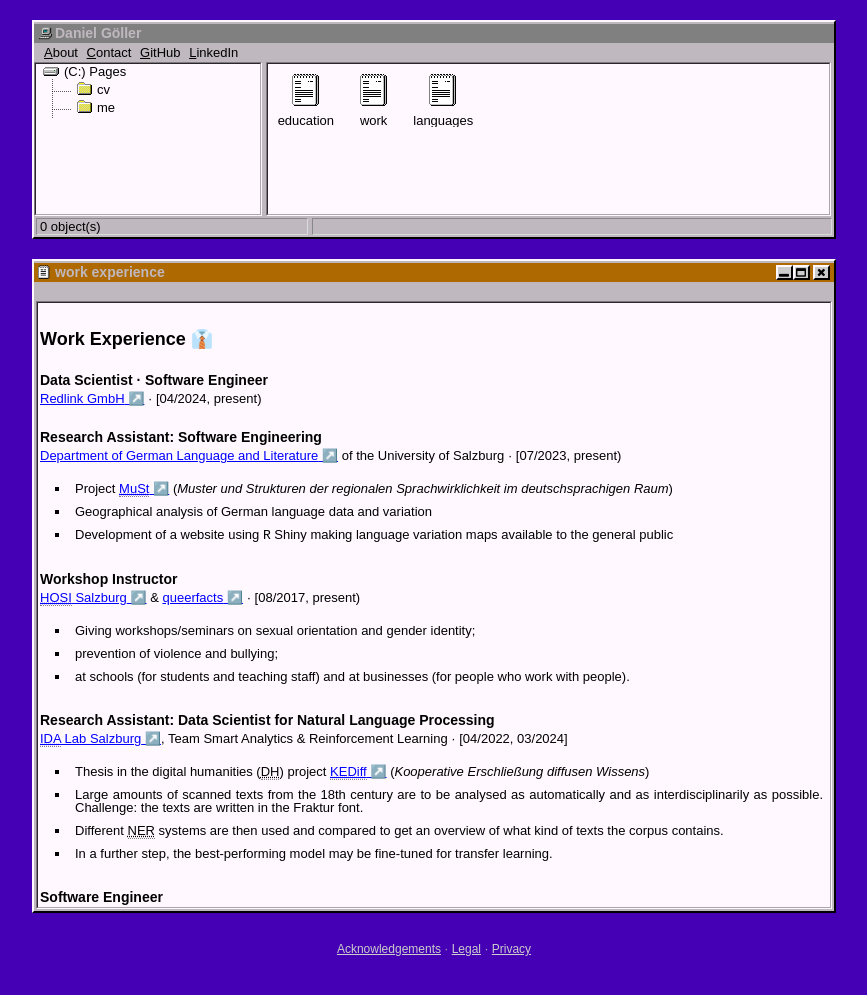
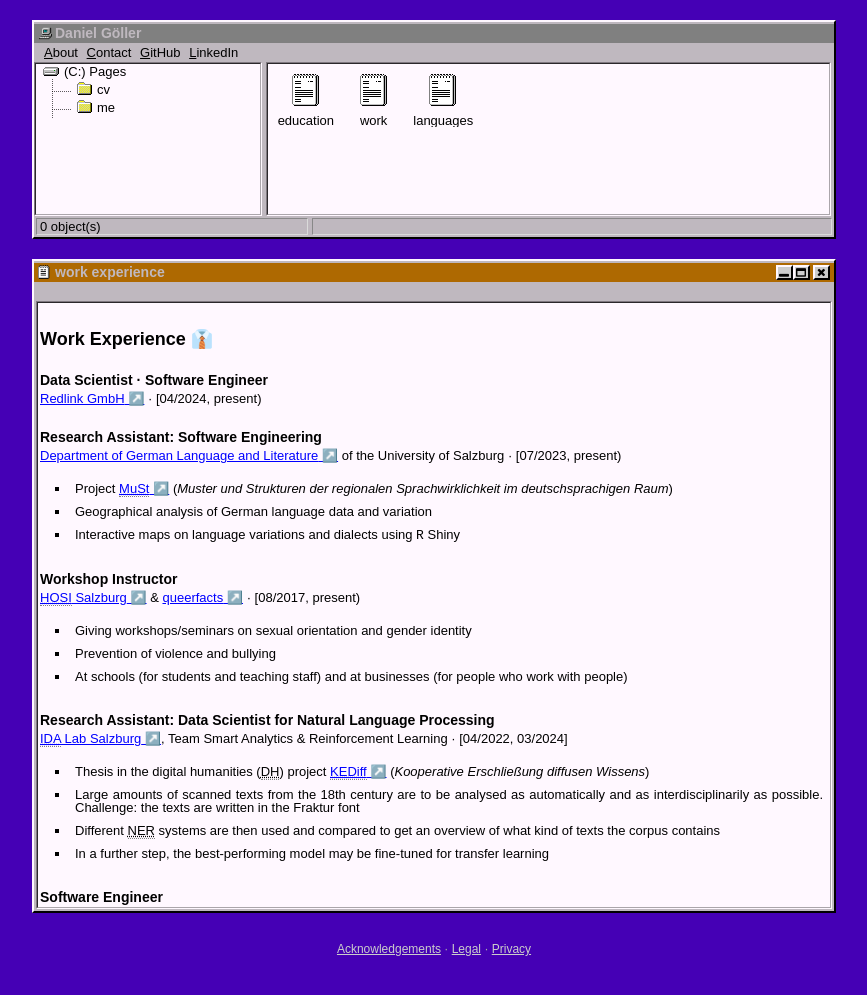
Before and after one commit to LelViLamp/LelViLamp.github.io, a Jekyll site: the page built from cv/work.html, in a window 1280 px wide. Shown: the top 995 px of the page, without its empty margins (206-1073 px from the left). Built offline with Jekyll 4.4.1, drawn with Linux system fonts in a browser that asks for light colours.

Commit message:
bullet lists do not end in punctuation marks

```diff
--- a/cv/work.html
+++ b/cv/work.html
@@ -23,7 +23,7 @@
             <ul>
                 <li>Project <a href="https://www.plus.ac.at/germanistik/forschung/muster-und-strukturen-der-regionalen-sprachwirklichkeit/" target="_blank"><abbr lang="de" title="Muster und Strukturen der regionalen Sprachwirklichkeit im deutschsprachigen Raum">MuSt</abbr></a> (<em lang="de">Muster und Strukturen der regionalen Sprachwirklichkeit im deutschsprachigen Raum</em>)</li>
                 <li>Geographical analysis of German language data and variation</li>
-                <li>Development of a website using <span style="font-family: 'Courier New', Courier, monospace;">R</span> Shiny making language variation maps available to the general public</li>
+                <li>Interactive maps on language variations and dialects using <span style="font-family: 'Courier New', Courier, monospace;">R</span> Shiny</li>
             </ul>
         </p>
     </div>
@@ -35,9 +35,9 @@
         <span class="time_range">[08/2017, present)</span>
         <p>
             <ul>
-                <li>Giving workshops/seminars on sexual orientation and gender identity;</li>
-                <li>prevention of violence and bullying;</li>
-                <li>at schools (for students and teaching staff) and at businesses (for people who work with people).</li>
+                <li>Giving workshops/seminars on sexual orientation and gender identity</li>
+                <li>Prevention of violence and bullying</li>
+                <li>At schools (for students and teaching staff) and at businesses (for people who work with people)</li>
             </ul>
         </p>
     </div>
@@ -49,9 +49,9 @@
         <p>
             <ul>
                 <li>Thesis in the digital humanities (<abbr title="Digital Humanities">DH</abbr>) project <a href="https://www.plus.ac.at/germanistik/forschung/kooperative-erschliessung-diffusen-wissens/" target="_blank"><abbr lang="de" title="Kooperative Erschlie&szlig;ung diffusen Wissens">KEDiff</abbr></a> (<em lang="de">Kooperative Erschlie&szlig;ung diffusen Wissens</em>)</li>
-                <li>Large amounts of scanned texts from the 18<sup>th</sup> century are to be analysed as automatically and as interdisciplinarily as possible. Challenge: the texts are written in the Fraktur font.</li>
-                <li>Different <abbr title="Named Entity Recognition">NER</abbr> systems are then used and compared to get an overview of what kind of texts the corpus contains.</li>
-                <li>In a further step, the best-performing model may be fine-tuned for transfer learning.</li>
+                <li>Large amounts of scanned texts from the 18<sup>th</sup> century are to be analysed as automatically and as interdisciplinarily as possible. Challenge: the texts are written in the Fraktur font</li>
+                <li>Different <abbr title="Named Entity Recognition">NER</abbr> systems are then used and compared to get an overview of what kind of texts the corpus contains</li>
+                <li>In a further step, the best-performing model may be fine-tuned for transfer learning</li>
             </ul>
         </p>
     </div>
@@ -77,9 +77,9 @@
         <span class="time_range">[07/2020, 09/2020]</span>
         <p>
             <ul>
-                <li>Dynamic Reporting in R for the Graduation Questionnaire;</li>
-                <li>Dedicated Shiny app for the university's intranet;</li>
-                <li>Familiarisation and revision of existing analysis procedures, adaptation to changed requirements, implementation of new aspects;</li>
+                <li>Dynamic Reporting in R for the Graduation Questionnaire</li>
+                <li>Dedicated Shiny app for the university's intranet</li>
+                <li>Familiarisation and revision of existing analysis procedures, adaptation to changed requirements, implementation of new aspects</li>
                 <li><abbr title="Non-Disclosure Aggreement">NDA</abbr></li>
             </ul>
         </p>
@@ -91,11 +91,11 @@
         <span class="time_range">[06/2018, 08/2018]</span>
         <p>
             <ul>
-                <li>Trainer in a work training (café in a hospital);</li>
-                <li>training participants' skills needed for work;</li>
-                <li>work rehabilitation plans;</li>
-                <li>arranging jobs and internships with participants;</li>
-                <li>running the café.</li>
+                <li>Trainer in a work training (café in a hospital)</li>
+                <li>Training participants' skills needed for work</li>
+                <li>Work rehabilitation plans</li>
+                <li>Arranging jobs and internships with participants</li>
+                <li>Running the café</li>
             </ul>
         </p>
     </div>
@@ -106,9 +106,9 @@
         <span class="time_span">[03/2015, 06/2016]</span>
         <p>
             <ul>
-                <li>Development of a test on performance of episodic memory using Unity and C#: participants walked like in a computer game through virtual towns and were later asked on what they remembered;</li>
-                <li>used in epilepsy research;</li>
-                <li>study conductor.</li>
+                <li>Development of a test on performance of episodic memory using Unity and C#: participants walked like in a computer game through virtual towns and were later asked on what they remembered</li>
+                <li>used in epilepsy research</li>
+                <li>study conductor</li>
             </ul>
         </p>
     </div>
```
Also changed, not shown: cv/education.html (+8 -8 lines).
